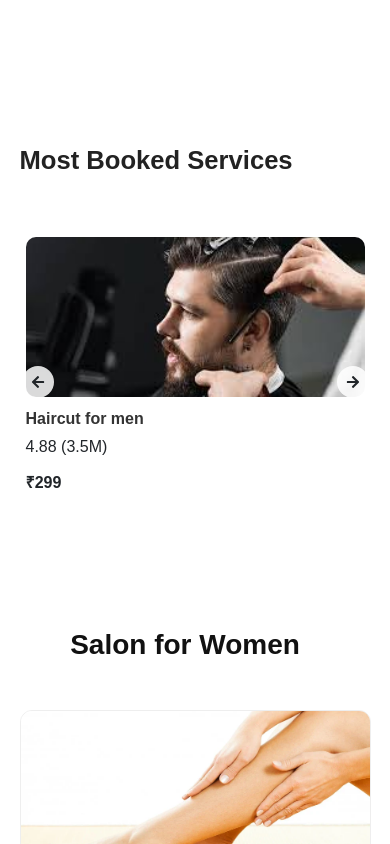
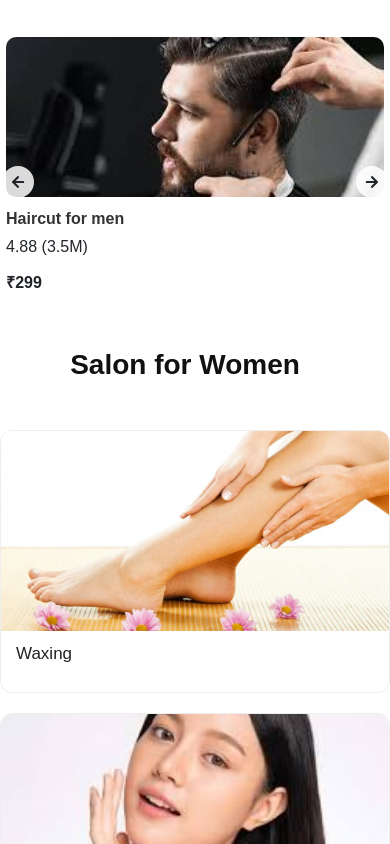
Before and after one commit to Sasirekha1127/urban-projects, a React (Vite) app: page /beauty in a window 390 px wide. Shown: the part 1480-2324 px from the top of the page. Built offline with nearby package versions, Linux system fonts and the light colour scheme.

Commit message:
update files

```diff
--- a/src/components/CarouselPage.css
+++ b/src/components/CarouselPage.css
@@ -82,6 +82,7 @@
   .carousel-heading {
     font-size: 1.8rem;
     right: 0;
+    margin: 0;
   }
 }
 
--- a/src/components/Carouselpage.jsx
+++ b/src/components/Carouselpage.jsx
@@ -37,7 +37,7 @@ const CarouselPage = () => {
 
   const settings = {
     dots: false,
-    infinite: false,
+    infinite: true,
     speed: 700,
     slidesToShow: 3,
     slidesToScroll: 1,
--- a/src/components/Cleaningpest.css
+++ b/src/components/Cleaningpest.css
@@ -71,3 +71,16 @@
     flex: 1 1 100%;
   }
 }
+@media (max-width: 420px){
+  .cleaning-heading{
+    font-size: 2rem;
+  }
+  .cleaning-wrapper{
+    margin: 0;
+  }
+}
+@media (max-width: 789px){
+  .cleaning-heading{
+    text-align: center;
+  }
+}
--- a/src/components/Homerepair.jsx
+++ b/src/components/Homerepair.jsx
@@ -34,7 +34,7 @@ const HomeRepairs = () => {
 
   const settings = {
     dots: false,
-    infinite: false,
+    infinite: true,
     speed: 500,
     slidesToShow: 5,
     slidesToScroll: 1,
--- a/src/components/Mostbook.css
+++ b/src/components/Mostbook.css
@@ -1,3 +1,9 @@
+body{
+  box-sizing: border-box;
+  margin: 0;
+  padding: 0;
+}
+
 
 /* ---------- MOST BOOKED SERVICES ---------- */
 .mostbooked-wrapper {
@@ -118,7 +124,6 @@
     flex: 0 0 calc((100% - 10px) / 2);
         /* background-color: red; */
 
-
   }
 
   .mostbooked-item img {
@@ -126,22 +131,25 @@
     width: 100%;
 
   }
+  .mostbooked-wrapper{
+    margin: 0;
+    padding: 0;
+  }
 
   .mostbooked-heading {
     font-size: 2rem;
-    right: 0;
+    padding: 0 !important;
+    left: 20px;
+    text-align: center;
   }
 
   .mostbooked-carousel {
     width: 100%;
     right: 0;
-
-  }
-  .mostbooked-arrow{
+    border: 0 !important;
 
   }
 }
-
 
 /* SMALL MOBILE — show 1 item */
 @media (max-width: 480px) {
--- a/src/components/Mostbook.jsx
+++ b/src/components/Mostbook.jsx
@@ -34,7 +34,7 @@ const MostBooked = () => {
 
   const settings = {
     dots: false,
-    infinite: false,
+    infinite: true,
     speed: 500,
     slidesToShow: 5,
     slidesToScroll: 1, // scroll one item per click
--- a/src/components/Newnote.css
+++ b/src/components/Newnote.css
@@ -65,6 +65,7 @@
     top: 0;
     left: 0;
     margin-top: 20px;
+    text-align: center !important;
   }
 
 
@@ -102,12 +103,9 @@
 @media (max-width: 480px) {
    .newnote-heading {
     font-size: 1.4rem;
-    margin-bottom: 60px;
-    top: 0;
-    left: 0;
     text-align: center;
+
   }
-
   .newnote-image {
     height: 140px;
     margin-top: 10px;
--- a/src/components/Salon.css
+++ b/src/components/Salon.css
@@ -85,6 +85,9 @@
     font-size: 28px;
     margin-left: 40px;
   }
+  .salon-wrapper{
+    padding: 0;
+  }
 
 }
 
@@ -100,6 +103,10 @@
 
   .salon-card img {
     height: 210px;
+  }
+  .salon-heading{
+        text-align: center;
+
   }
 }
 
@@ -122,6 +129,7 @@
   right: 20px;
   top:40px;
   font-weight:600;
+  text-align: center;
 }
 
 .spa-sub {
@@ -129,6 +137,7 @@
 position: relative;
 top:40px;
 right: 20px;
+text-align: center;
 }
 
 /* Cards container */
@@ -212,7 +221,7 @@ right: 20px;
 
   .spa-card {
     flex: 1 1 100%;
-    max-width: 100%; /* Full width card */
+    max-width: 90%; /* Full width card */
   }
 
   .spa-card img {
@@ -231,4 +240,5 @@ right: 20px;
     right: 0;
     top: 20px;
   }
+
 }
--- a/src/components/Walls.css
+++ b/src/components/Walls.css
@@ -74,6 +74,8 @@
     margin: 25px auto;
     border-radius: 10px;
     padding: 8px;
+    /* margin: 0; */
+
   }
 
   .wall-panel-image img {
```
